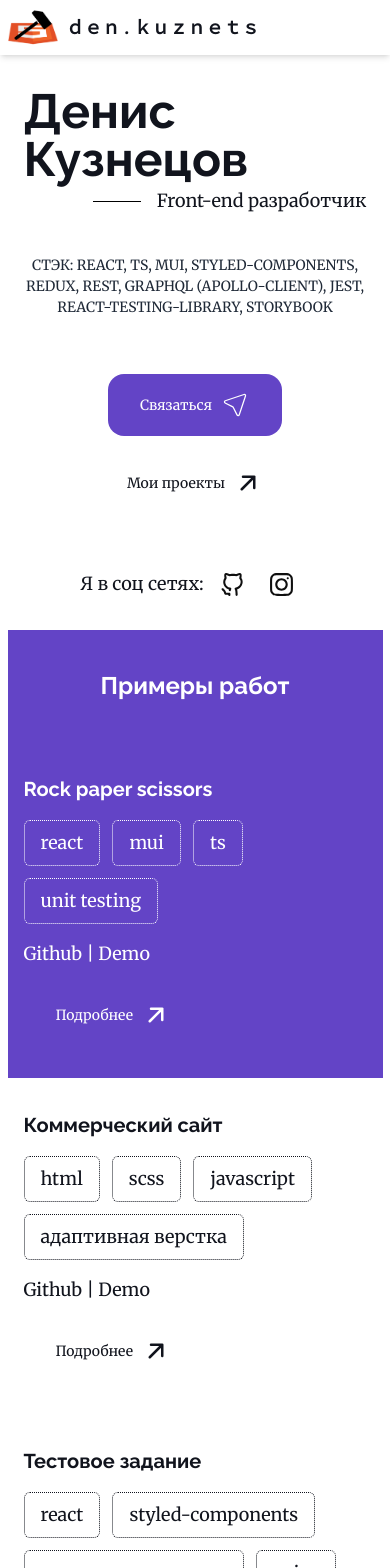
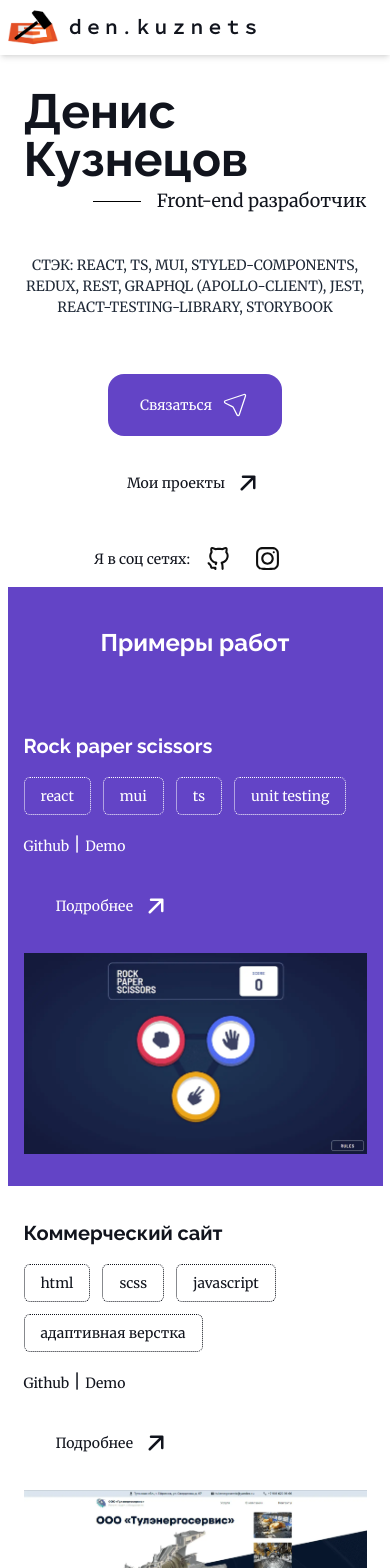
Before and after one commit to DenKuznets/portfolio-2, a Next.js app: page / in a window 390 px wide. Shown: the top 1568 px of the page. Built offline with nearby package versions, Linux system fonts and the light colour scheme.

Commit message:
small fixes

```diff
--- a/app/page.tsx
+++ b/app/page.tsx
@@ -9,12 +9,12 @@ export default function Home() {
             <Header />
             <main className=" uhd:max-w-[1920px] mx-auto pt-8 flex flex-col">
                 <Hero />
-                <h2 id='examples' className="container font-bold text-center mt-8 bg-violet text-white py-10">
+                <h2 id='examples' className="container font-bold text-center mt-4 sm:mt-8 bg-violet text-white py-10">
                     {text.examples}
                 </h2>
                 <Section className="bg-violet text-white" projectId={1} />
                 <Section projectId={2} />
-                <Section projectId={3} />
+                <Section className='bg-customYellow' projectId={3} />
 
             </main>
         </>
--- a/components/Hero/Hero.tsx
+++ b/components/Hero/Hero.tsx
@@ -48,8 +48,8 @@ const Hero = () => {
                         {text.myWorks}
                     </MyLink>
                 </div>
-                <div className="flex justify-center items-center mt-14 md:justify-start">
-                    <span className="first-letter:capitalize">
+                <div className="flex justify-center items-center mt-8 md:mt-14 md:justify-start">
+                    <span className="first-letter:capitalize text-sm sm:text-lg">
                         {text.hero.socials}:
                     </span>
                     <div className="flex px-4 gap-6">
--- a/components/Section/Section.tsx
+++ b/components/Section/Section.tsx
@@ -20,22 +20,22 @@ const Section = ({className, projectId }: SectionProps) => {
                 <ul className="flex flex-wrap gap-3 items-center mb-4">
                     {project.tech.map((obj) => (
                         <li
-                            className="whitespace-nowrap px-4 py-2 border-dotted rounded-md border-[currentColor] border"
+                            className="whitespace-nowrap px-4 py-2 border-dotted rounded-md border-[currentColor] border text-sm sm:text-lg"
                             key={obj}
                         >
                             {obj}
                         </li>
                     ))}
                 </ul>
-                <Link href={project.github}>Github</Link> |{' '}
-                <Link href={project.demo}>Demo</Link>
-                <MyLink href={`/allworks/${projectId}`} className="mt-4 hover:outline-inherit">
+                <Link className='text-sm sm:text-lg' href={project.github}>Github</Link> |{' '}
+                <Link className='text-sm sm:text-lg' href={project.demo}>Demo</Link>
+                <MyLink href={`/allworks/${projectId}`} className="mt-4 mb-4 lg:mb-0 hover:outline-inherit">
                     {text.showmore}
                 </MyLink>
             </div>
 
             <Link
-                className="relative hidden md:block mt-8 shadow-2xl overflow-hidden lg:mt-0"
+                className="relative mt-8 shadow-2xl overflow-hidden lg:mt-0"
                 href={`/allworks/${projectId}`}
             >
                 <Image
--- a/tailwind.config.ts
+++ b/tailwind.config.ts
@@ -33,9 +33,9 @@ const config: Config = {
             colors: {
                 violet: '#6344C6',
                 darkViolet: '#262439',
-                yellow: '#FFC448',
+                customYellow: '#FFC448',
                 almostBlack: '#11141D',
-                orange: '#F26440',
+                customOrange: '#F26440',
                 pTextColor: 'grey',
                 aTextColor: 'grey'
             },
```
